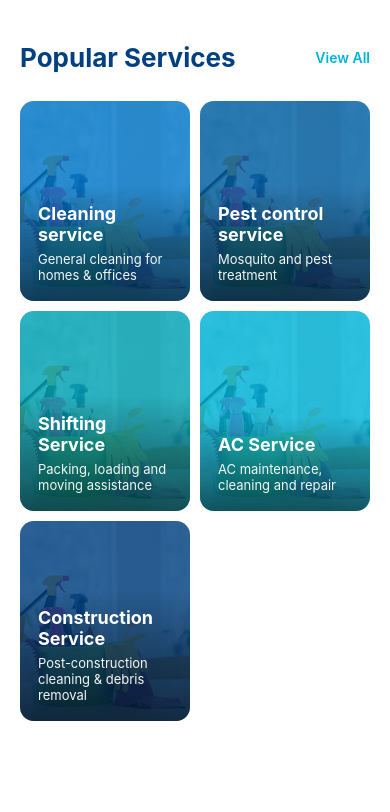
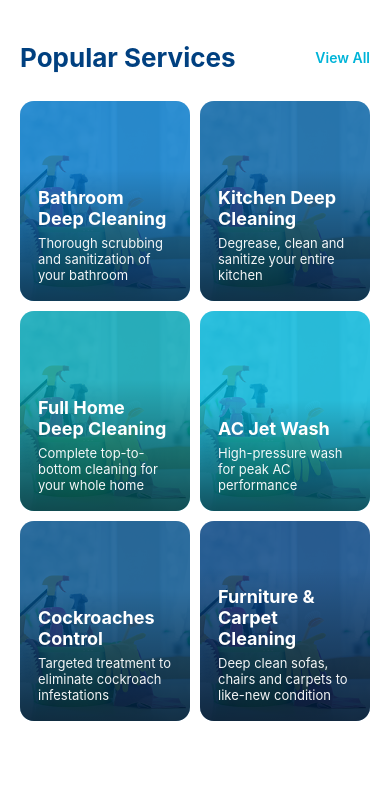
Before and after one commit to RetroRabiul/HTService, a Next.js app: page / in a window 390 px wide. Shown: the part 812-1624 px from the top of the page. Built offline with nearby package versions, Linux system fonts and the light colour scheme.

Commit message:
booking service details for mobile

```diff
--- a/pages/index.js
+++ b/pages/index.js
@@ -17,11 +17,12 @@ const categories = [
 ];
 
 const popularServices = [
-  { id: 1, title: 'Cleaning service', desc: 'General cleaning for homes & offices', color: '#0077c8' },
-  { id: 2, title: 'Pest control service', desc: 'Mosquito and pest treatment', color: '#005fa3' },
-  { id: 3, title: 'Shifting Service', desc: 'Packing, loading and moving assistance', color: '#00a3b4' },
-  { id: 4, title: 'AC Service', desc: 'AC maintenance, cleaning and repair', color: '#00B4D8' },
-  { id: 5, title: 'Construction Service', desc: 'Post-construction cleaning & debris removal', color: '#004080' },
+  { slug: 'bathroom-deep-cleaning',      title: 'Bathroom Deep Cleaning',            desc: 'Thorough scrubbing and sanitization of your bathroom', color: '#0077c8' },
+  { slug: 'kitchen-deep-cleaning',        title: 'Kitchen Deep Cleaning',             desc: 'Degrease, clean and sanitize your entire kitchen',      color: '#005fa3' },
+  { slug: 'full-home-deep-cleaning',      title: 'Full Home Deep Cleaning',           desc: 'Complete top-to-bottom cleaning for your whole home',   color: '#00a3b4' },
+  { slug: 'ac-jet-wash',                  title: 'AC Jet Wash',                       desc: 'High-pressure wash for peak AC performance',           color: '#00B4D8' },
+  { slug: 'cockroaches-control',          title: 'Cockroaches Control',               desc: 'Targeted treatment to eliminate cockroach infestations', color: '#004f8a' },
+  { slug: 'furniture-carpet-cleaning',    title: 'Furniture & Carpet Cleaning',       desc: 'Deep clean sofas, chairs and carpets to like-new condition', color: '#004080' },
 ];
 
 export default function Home() {
@@ -210,16 +211,16 @@ export default function Home() {
             <a href="#contact" className={styles.viewAll}>View All</a>
           </div>
           <div className={styles.popularGrid}>
-            {popularServices.map(({ id, title, desc, color }) => (
+            {popularServices.map(({ slug, title, desc, color }) => (
               <div
-                key={title}
+                key={slug}
                 className={styles.popularCard}
                 style={{ background: color }}
                 role="button"
                 tabIndex={0}
-                onClick={() => { setInitialServiceId(id); setBooking(true); }}
-                onKeyDown={e => (e.key === 'Enter' || e.key === ' ') && (setInitialServiceId(id), setBooking(true))}
-                aria-label={`Book ${title}`}
+                onClick={() => router.push(`/services/${slug}`)}
+                onKeyDown={e => (e.key === 'Enter' || e.key === ' ') && router.push(`/services/${slug}`)}
+                aria-label={title}
               >
                 <div className={styles.popularBg}>
                   <Image src="/home_page/ht_bg.png" alt={title} fill style={{ objectFit: 'cover', opacity: 0.18 }} />
```
